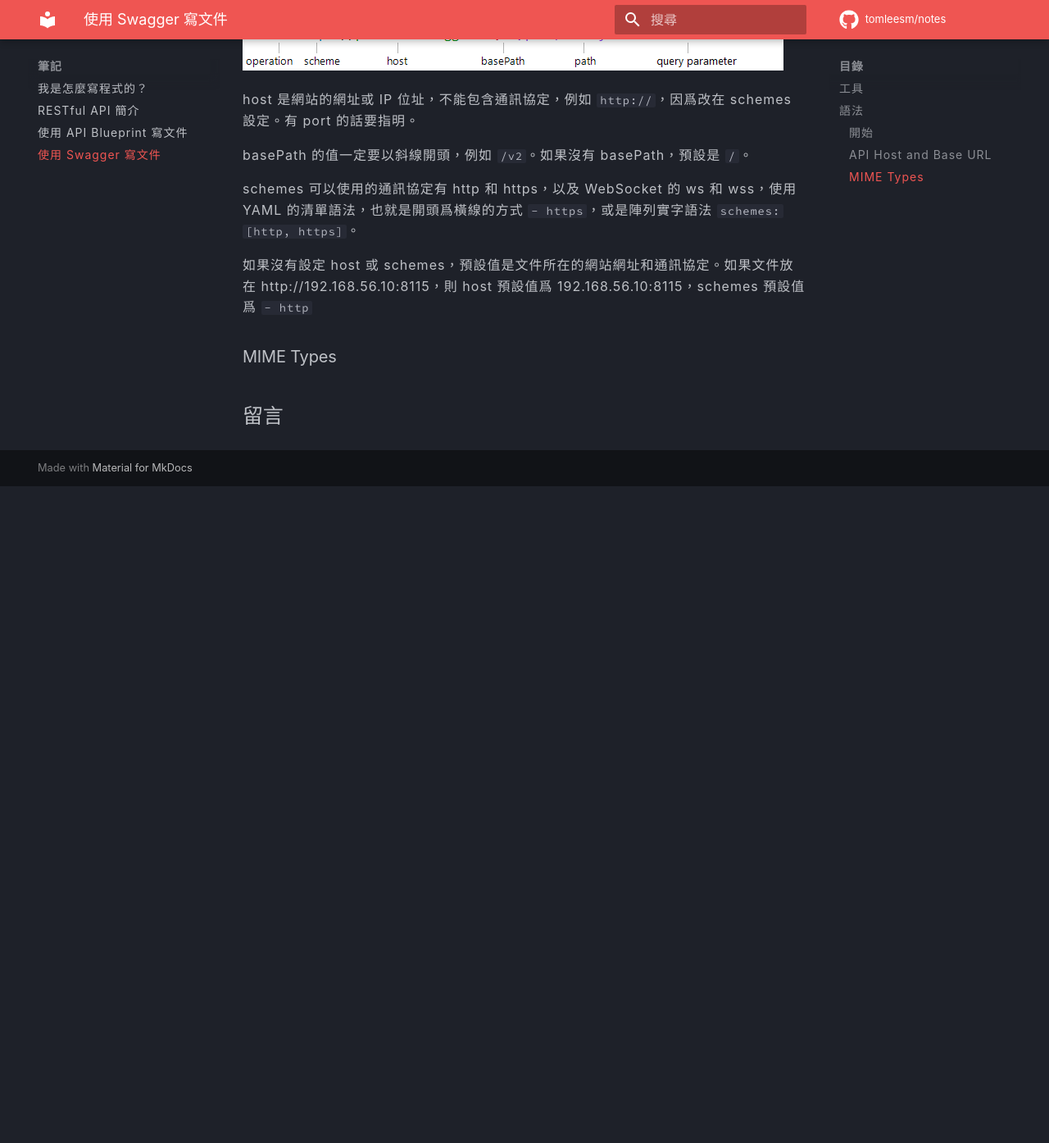
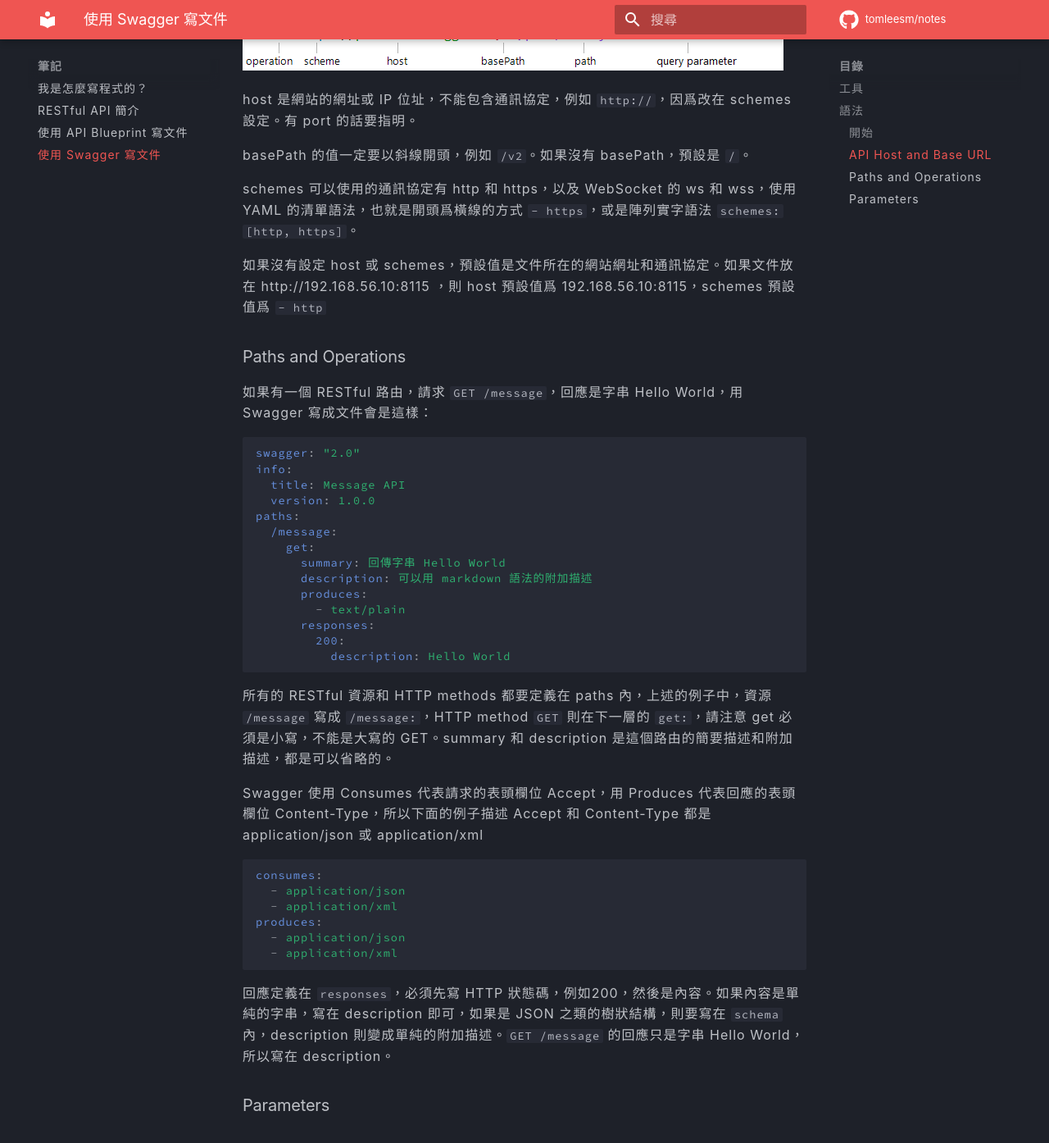
Before and after one commit to tomleesm/notes, an MkDocs documentation site: the page built from docs/swagger.md, in a window 1280 px wide and 1400 px high, scrolled down 2281 px. Shown: the top 1394 px of the window at 82% size. Built offline with MkDocs 1.6.1 and Material for MkDocs 9.7.7, drawn with Linux system fonts in a browser that asks for light colours; comment, search, counter and statistics services are not loaded; before the commit the page ends 2874 px from its top, so only the background shows below that.

Commit message:
文章 Swagger 寫到 Parameters

````diff
--- a/docs/swagger.md
+++ b/docs/swagger.md
@@ -103,6 +103,41 @@
 
 schemes 可以使用的通訊協定有 http 和 https，以及 WebSocket 的 ws 和 wss，使用 YAML 的清單語法，也就是開頭爲橫線的方式 `- https`，或是陣列實字語法 `schemes: [http, https]`。
 
-如果沒有設定 host 或 schemes，預設值是文件所在的網站網址和通訊協定。如果文件放在 http://192.168.56.10:8115，則 host 預設值爲 192.168.56.10:8115，schemes 預設值爲 `- http`
+如果沒有設定 host 或 schemes，預設值是文件所在的網站網址和通訊協定。如果文件放在 http://192.168.56.10:8115 ，則 host 預設值爲 192.168.56.10:8115，schemes 預設值爲 `- http`
 
-### MIME Types
+### Paths and Operations
+
+如果有一個 RESTful 路由，請求 `GET /message`，回應是字串 Hello World，用 Swagger 寫成文件會是這樣：
+
+``` yaml
+swagger: "2.0"
+info:
+  title: Message API
+  version: 1.0.0
+paths:
+  /message:
+    get:
+      summary: 回傳字串 Hello World
+      description: 可以用 markdown 語法的附加描述
+      produces:
+        - text/plain
+      responses:
+        200:
+          description: Hello World
+```
+所有的 RESTful 資源和 HTTP methods 都要定義在 paths 內，上述的例子中，資源 `/message` 寫成 `/message:`，HTTP method `GET` 則在下一層的 `get:`，請注意 get 必須是小寫，不能是大寫的 GET。summary 和 description 是這個路由的簡要描述和附加描述，都是可以省略的。
+
+Swagger 使用 Consumes 代表請求的表頭欄位 Accept，用 Produces 代表回應的表頭欄位 Content-Type，所以下面的例子描述 Accept 和 Content-Type 都是 application/json 或 application/xml
+
+``` yaml
+consumes:
+  - application/json
+  - application/xml
+produces:
+  - application/json
+  - application/xml
+```
+
+回應定義在 `responses`，必須先寫 HTTP 狀態碼，例如200，然後是內容。如果內容是單純的字串，寫在 description 即可，如果是 JSON 之類的樹狀結構，則要寫在 `schema` 內，description 則變成單純的附加描述。`GET /message` 的回應只是字串 Hello World，所以寫在 description。
+
+### Parameters
````
